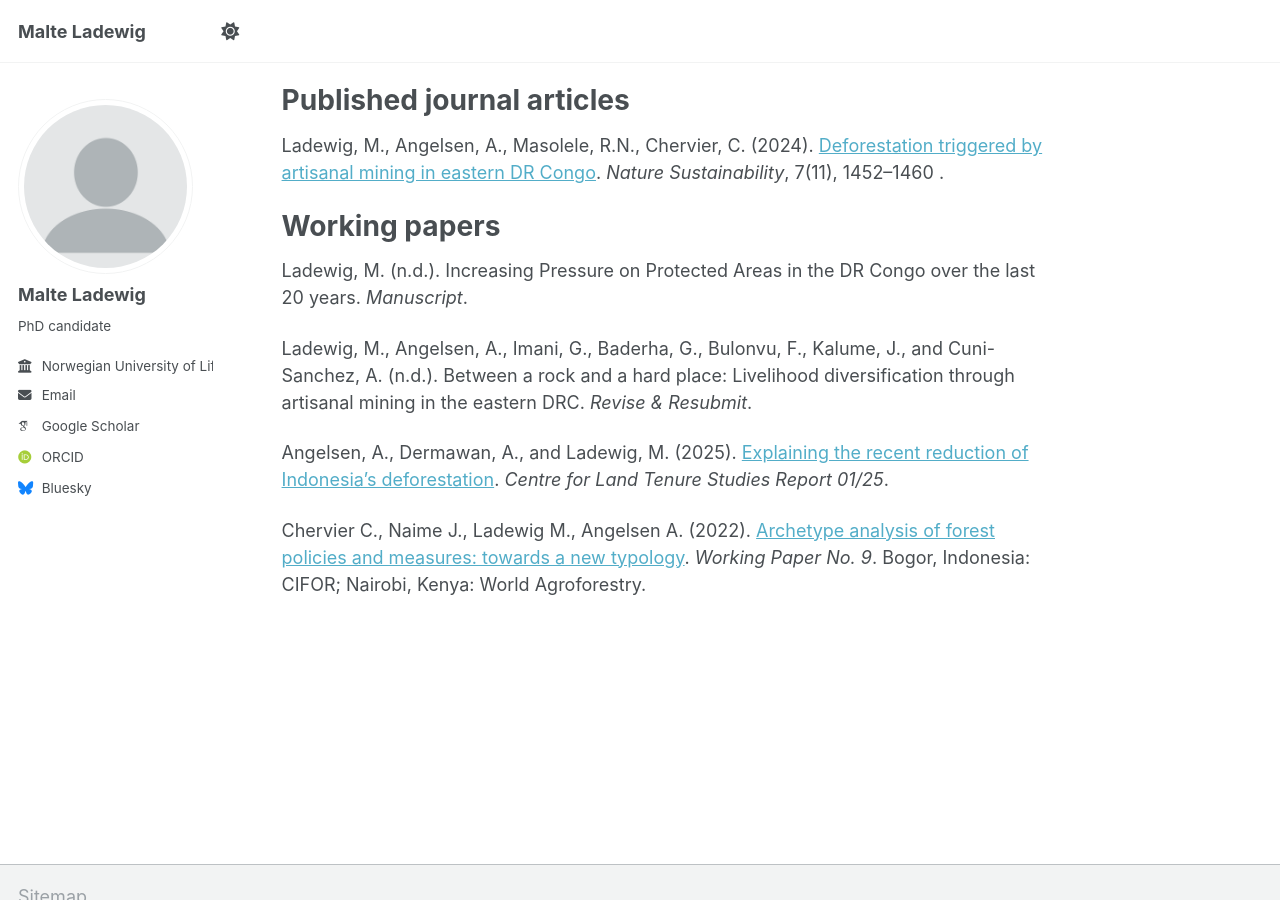
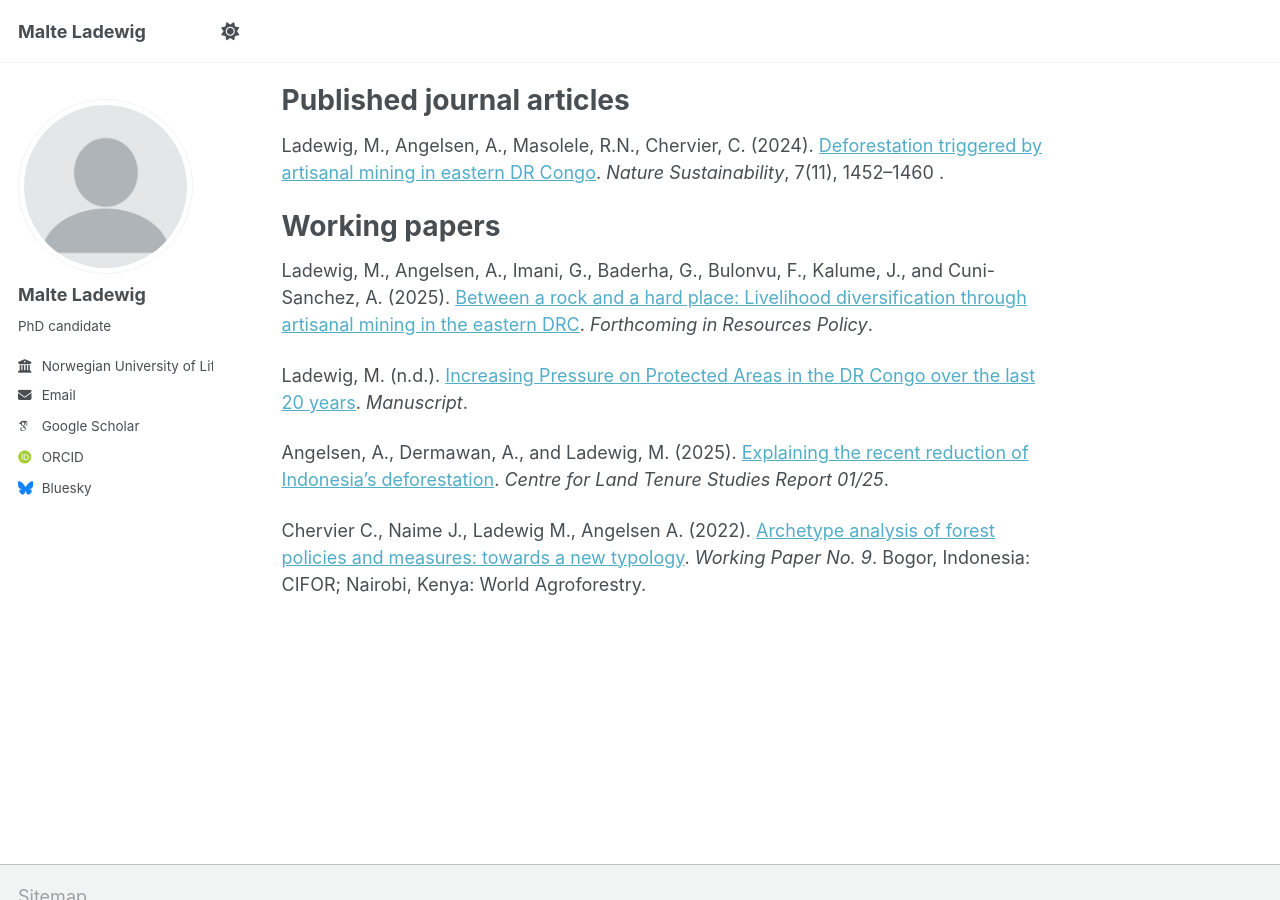
Before and after one commit to maladewig/maladewig.github.io, a Jekyll site: the page built from _pages/about.md, in a window 1280 px wide and 900 px high, scrolled down 451 px. Built offline with Jekyll 4.4.1, drawn with Linux system fonts in a browser that asks for light colours; some web fonts are replaced.

Commit message:
Update about.md

```diff
--- a/_pages/about.md
+++ b/_pages/about.md
@@ -19,9 +19,9 @@ Ladewig, M., Angelsen, A., Masolele, R.N., Chervier, C. (2024). [Deforestation t
 
 Working papers
 ======
-Ladewig, M. (n.d.). Increasing Pressure on Protected Areas in the DR Congo over the last 20 years. *Manuscript*.
+Ladewig, M., Angelsen, A., Imani, G., Baderha, G., Bulonvu, F., Kalume, J., and Cuni-Sanchez, A. (2025). [Between a rock and a hard place: Livelihood diversification through artisanal mining in the eastern DRC](http://maladewig.github.io/files/postprint_DRC_ASM.pdf). *Forthcoming in Resources Policy*.
 
-Ladewig, M., Angelsen, A., Imani, G., Baderha, G., Bulonvu, F., Kalume, J., and Cuni-Sanchez, A. (n.d.). Between a rock and a hard place: Livelihood diversification through artisanal mining in the eastern DRC. *Revise & Resubmit*.
+Ladewig, M. (n.d.). [Increasing Pressure on Protected Areas in the DR Congo over the last 20 years](http://maladewig.github.io/files/wp_PAs_DRC). *Manuscript*.
 
 Angelsen, A., Dermawan, A., and Ladewig, M. (2025). [Explaining the recent reduction of Indonesia’s deforestation](https://nmbu.brage.unit.no/nmbu-xmlui/bitstream/handle/11250/3176540/CLTS_Report_01_25_full_pg.pdf?sequence=1&isAllowed=y). *Centre for Land Tenure Studies Report 01/25*.
 
```
